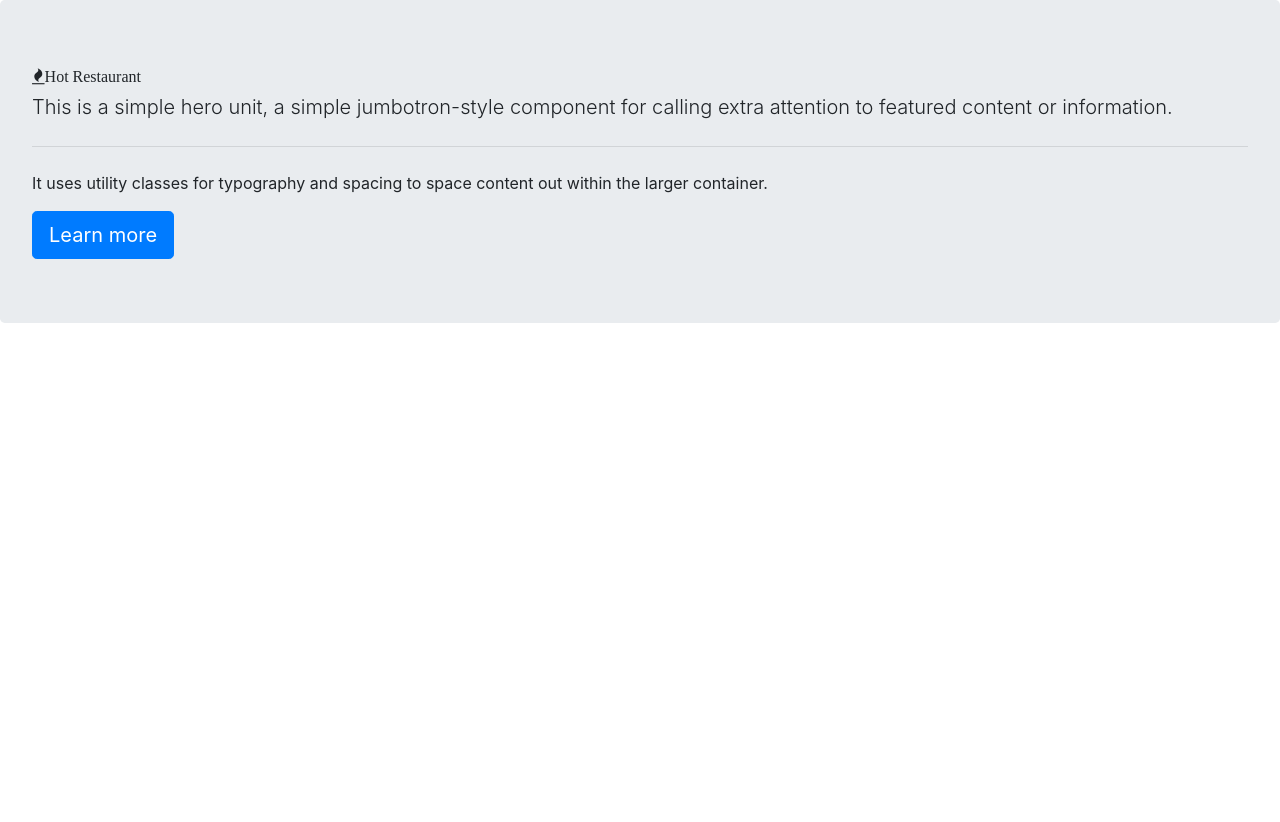
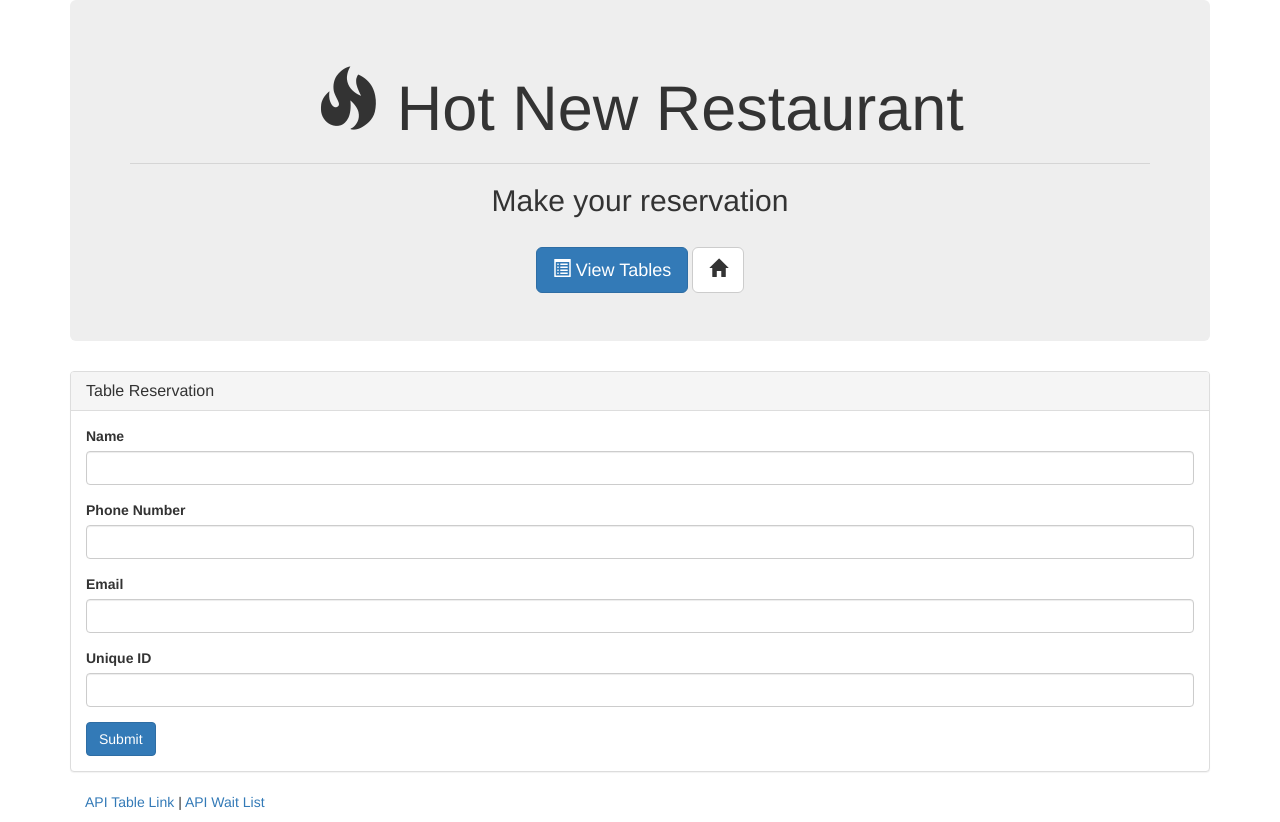
Before and after one commit to dylantrimble/Hot-Restaurant, a plain HTML site: page reservation.html in a window 1280 px wide. Before the commit the page ends 800 px from the top, so only its background shows below. Drawn offline with nearby package versions, Linux system fonts and the light colour scheme.

Commit message:
better looking

```diff
--- a/reservation.html
+++ b/reservation.html
@@ -1,23 +1,80 @@
 <!DOCTYPE html>
 <html lang="en">
 <head>
-    <meta charset="UTF-8">
-    <title>Hot Restaurant</title>
-    <!-- Latest compiled and minified CSS & JS -->
-    <link rel="stylesheet"
-      href="https://maxcdn.bootstrapcdn.com/bootstrap/4.0.0/css/bootstrap.min.css">
-    <link rel="stylesheet"
-      href="https://stackpath.bootstrapcdn.com/font-awesome/4.7.0/css/font-awesome.min.css">
-    <script src="https://code.jquery.com/jquery.js"></script>
-    <script src="https://maxcdn.bootstrapcdn.com/bootstrap/4.0.0/js/bootstrap.min.js"></script>
+	<meta charset="UTF-8">
+	<title>Hot New Restaurant Reservation Page</title>
 
+	<!-- Latest compiled and minified CSS & JS -->
+	<link rel="stylesheet" href="https://maxcdn.bootstrapcdn.com/bootstrap/3.3.6/css/bootstrap.min.css" integrity="sha384-1q8mTJOASx8j1Au+a5WDVnPi2lkFfwwEAa8hDDdjZlpLegxhjVME1fgjWPGmkzs7" crossorigin="anonymous">
+	<script src="https://code.jquery.com/jquery.js"></script>
+	<script src="https://maxcdn.bootstrapcdn.com/bootstrap/3.3.6/js/bootstrap.min.js" integrity="sha384-0mSbJDEHialfmuBBQP6A4Qrprq5OVfW37PRR3j5ELqxss1yVqOtnepnHVP9aJ7xS" crossorigin="anonymous"></script>
+
+</head>
 <body>
-    <div class="jumbotron">
-        <h1 class="fa fa-fire" class="text-center">Hot Restaurant</h1>
-        <p class="lead">This is a simple hero unit, a simple jumbotron-style component for calling extra attention to featured content or information.</p>
-        <hr class="my-4">
-        <p>It uses utility classes for typography and spacing to space content out within the larger container.</p>
-        <a class="btn btn-primary btn-lg" href="#" role="button">Learn more</a>
-      </div>
+
+	<div class="container">
+
+		<div class="jumbotron">
+			<h1 class="text-center"><span class="glyphicon glyphicon-fire"></span> Hot New Restaurant</h1>
+			<hr>
+			<h2 class="text-center">Make your reservation</h2>
+			<br>
+
+			<div class="text-center">
+				<a href="tables.html"><button type="button" class="btn btn-lg btn-primary"><span class="glyphicon glyphicon-list-alt"></span> View Tables</button></a>
+				<a href="reservation.html"><button type="button" class="btn btn-lg btn-default"><span class="glyphicon glyphicon-home"></span></button></a>
+			</div>
+		</div>
+
+		<div class="row">
+			<div class="col-lg-12">
+
+				<!-- Reservation Page -->
+				<div class="panel panel-default">
+					<div class="panel-heading">
+						<h4 class="panel-title">Table Reservation</h4>
+					</div>
+					<div class="panel-body">
+
+						<form role="form">
+
+							<div class="form-group">
+								<label for="">Name</label>
+								<input type="text" class="form-control" id="reserve_name">
+							</div>
+
+							<div class="form-group">
+								<label for="">Phone Number</label>
+								<input type="text" class="form-control" id="reserve_phone">
+							</div>
+
+							<div class="form-group">
+								<label for="">Email</label>
+								<input type="text" class="form-control" id="reserve_email">
+							</div>
+
+							<div class="form-group">
+								<label for="">Unique ID</label>
+								<input type="text" class="form-control" id="reserve_uniqueID">
+							</div>
+
+							<button type="submit" class="btn btn-primary submit">Submit</button>
+						</form>
+
+					</div>
+				</div>
+
+			</div>
+		</div>
+
+
+	    <footer class="footer">
+	      <div class="container">
+	        <p><a href="/api/tables">API Table Link</a> | <a href="/api/waitlist">API Wait List</a> </p>
+	      </div>
+	    </footer>
+
+	</div>
+
 </body>
 </html>
```
Also changed, not shown: index.html (+2 -2 lines), tables.html (+8 -4 lines).
